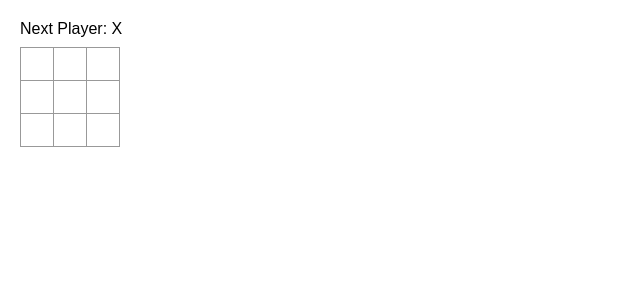
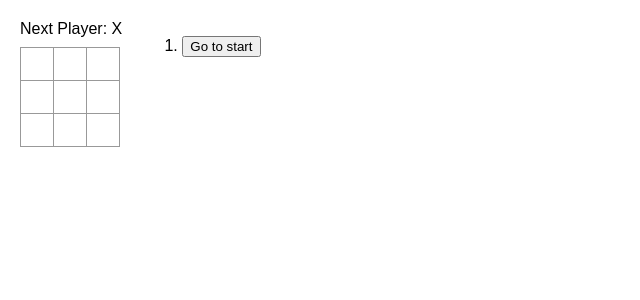
Before and after one commit to DeepLajpal/X_And_0, a React (Create React App) app: page / in a window 1280 px wide. Shown: the top 300 px of the page, without its empty margins (0-640 px from the left). Built offline with nearby package versions, Linux system fonts and the light colour scheme.

Commit message:
feat: implement move history navigation in Tic-Tac-Toe game

```diff
--- a/src/App.js
+++ b/src/App.js
@@ -10,20 +10,40 @@ const Square = ({ value, onSquareClick }) => {
 export default function Game() {
   const [xIsNext, setXIsNext] = useState(true);
   const [history, setHistory] = useState([Array(9).fill(null)]);
-  const currentSquares = history[history.length - 1];
-
+  // const currentSquares = history[history.length - 1];
+  const [currentSquares, setCurrentSquares] = useState(
+    history[history.length - 1]
+  );
   const handlePlay = (nextSquares) => {
     setHistory([...history, nextSquares]);
+    setCurrentSquares(nextSquares);
     setXIsNext(!xIsNext);
   };
+
+  const jumpTo = (move) => {
+    setCurrentSquares(history[move]);
+  };
+  const moves = history.map((squares, move) => {
+    let description;
+    if (move > 0) {
+      description = `Go to move #${move}`;
+    } else {
+      description = `Go to start`;
+    }
+    return (
+      <li key={move}>
+        <button onClick={() => jumpTo(move)}>{description}</button>
+      </li>
+    );
+  });
+
   return (
     <div className="game">
       <div className="game-board">
         <Board xIsNext={xIsNext} squares={currentSquares} onPlay={handlePlay} />
       </div>
-      {/* //TODO */}
       <div className="game-info">
-        <ol></ol>
+        <ol>{moves}</ol>
       </div>
     </div>
   );
@@ -45,7 +65,7 @@ function Board({ xIsNext, squares, onPlay }) {
     if (xIsNext) {
       nextSquares[i] = "X";
     } else {
-      nextSquares[i] = "O";
+      nextSquares[i] = "0";
     }
     onPlay(nextSquares);
   };
```
